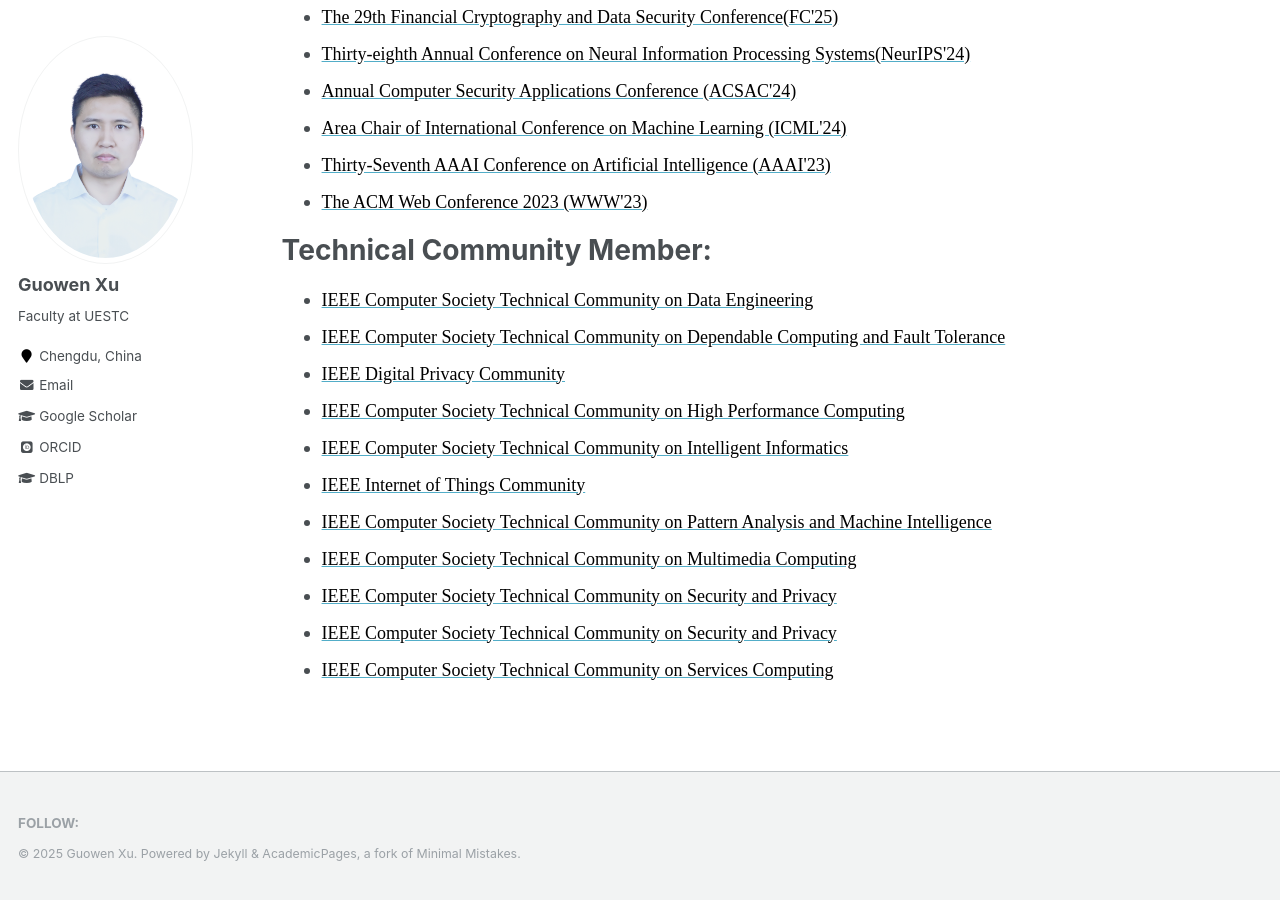
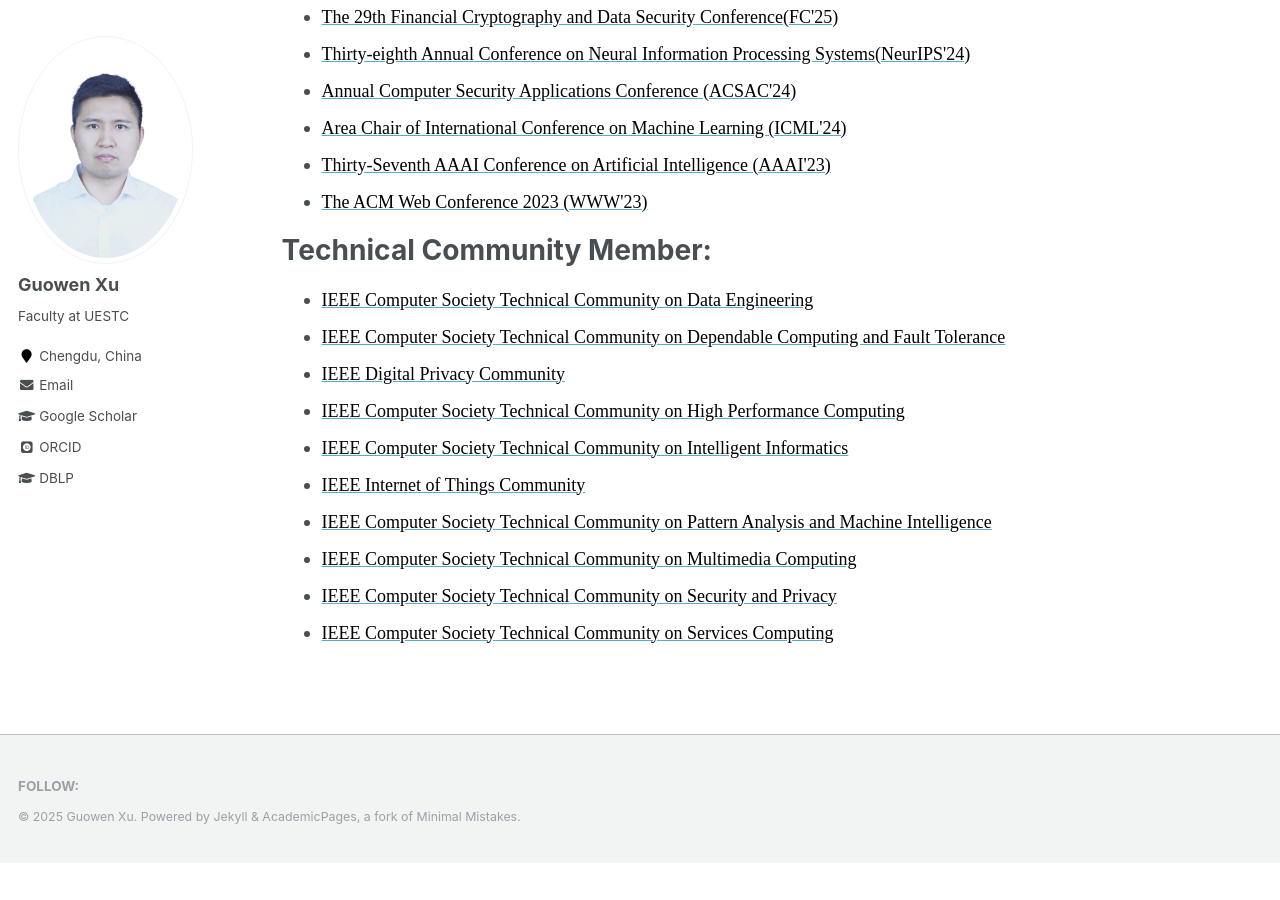
Before and after one commit to Guowen-xu/guowen-xu.github.io, a Jekyll site: the page built from _pages/services.md, in a window 1280 px wide and 900 px high, scrolled down 927 px. Built offline with Jekyll 4.4.1, drawn with Linux system fonts in a browser that asks for light colours; some web fonts are replaced; after the commit the page ends 1790 px from its top, so only the background shows below that.

Commit message:
Update services.md

```diff
--- a/_pages/services.md
+++ b/_pages/services.md
@@ -49,5 +49,4 @@ Technical Community Member:
 *   [<font face="Times New Roman" color=black size=4> IEEE Computer Society Technical Community on Pattern Analysis and Machine Intelligence </font>](https://www.computer.org/)
 *   [<font face="Times New Roman" color=black size=4> IEEE Computer Society Technical Community on Multimedia Computing </font>](https://www.computer.org/)
 *   [<font face="Times New Roman" color=black size=4> IEEE Computer Society Technical Community on Security and Privacy </font>](https://www.ieee-security.org/index.html)
-*   [<font face="Times New Roman" color=black size=4> IEEE Computer Society Technical Community on Security and Privacy </font>](https://www.ieee-security.org/index.html)
 *    [<font face="Times New Roman" color=black size=4> IEEE Computer Society Technical Community on Services Computing </font>](http://tab.computer.org/tcsvc/index.html)
```
